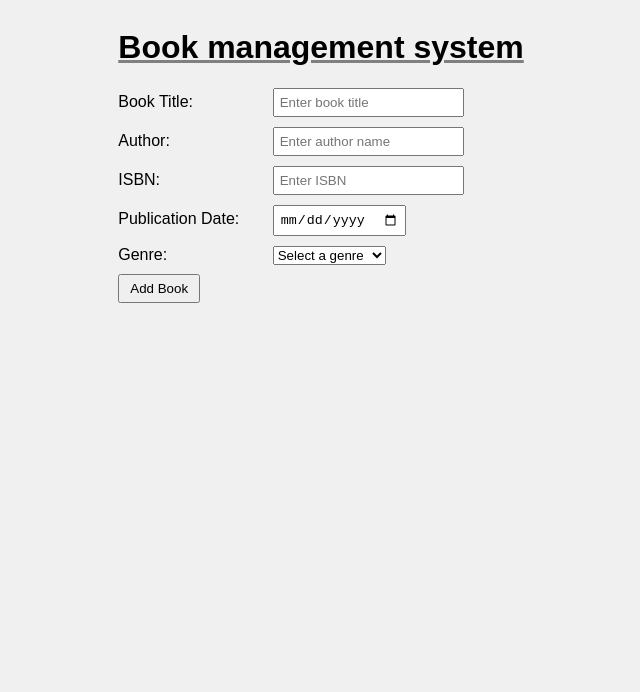
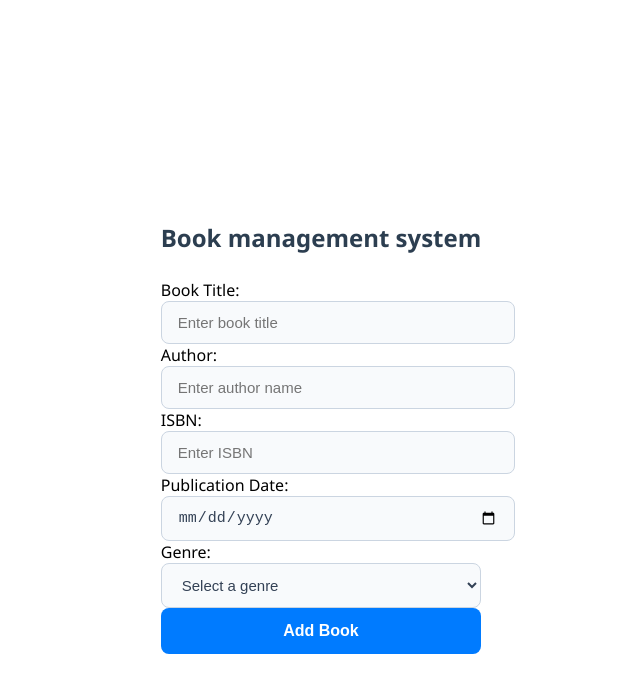
Before and after one commit to bishalbhandari-art/BMS, a plain HTML site: page index.html in a window 1280 px wide. Shown: the whole page, without its empty margins (319-959 px from the left). Drawn offline with Linux system fonts and the light colour scheme.

Commit message:
minor changes

```diff
--- a/index.css
+++ b/index.css
@@ -1,23 +1,44 @@
 body {
-  background-color: #f0f0f0;
-  font-family: Arial, sans-serif;
-    display: flex;
-    justify-content: center;
-    align-items: center;
+  background-color: linear-gradient(135deg, #e0e8f5 0%, #f9f9f9 100%);
+  font-family: "Segoe UI", Tahoma, Geneva, Verdana, sans-serif;
+  min-height: 100vh;
+  display: flex;
+  justify-content: center;
+  align-items: center;
+  padding: 20px;
 }
-label {
-  display: inline-block;
-  width: 150px;
-  margin-bottom: 10px;
-}
-input{
-  padding: 5px;
-  margin-bottom: 10px;
+h2 {
+  text-align: center;
+  margin-bottom: 25px;
+  font-weight: 700;
+  color: #2c3e50;
 }
 button {
-  padding: 5px 10px;
+  width: 100%;
+  padding: 14px;
+  background-color: #007bff;
+  color: white;
+  border: none;
+  border-radius: 8px;
+  font-size: 16px;
+  font-weight: bold;
+  cursor: pointer;
 }
-h1{
-    text-decoration: underline;
-    text-decoration-color: gray;
+input[type="text"],
+input[type="date"],
+select {
+  width: 100%;
+  padding: 12px 16px;
+  font-size: 15px;
+  color: #334155;
+  background-color: #f8fafc;
+  border: 1px solid #cbd5e1;
+  border-radius: 8px;
+  outline: none;
 }
+input[type="text"]:focus,
+input[type="date"]:focus,
+select:focus {
+  border-color: #3b82f6;
+  box-shadow: 0 0 0 4px rgba(79, 70, 229, 0.1);
+}
--- a/index.html
+++ b/index.html
@@ -8,7 +8,7 @@
   </head>
   <body>
     <div>
-      <h1>Book management system</h1>
+      <h2>Book management system</h2>
       <form id="Bookform">
         <label>Book Title:</label>
         <input type="text" placeholder="Enter book title" />
@@ -34,5 +34,6 @@
         <button type="submit">Add Book</button>
       </form>
     </div>
+    <script src="index.js"></script>
   </body>
 </html>
```
Also changed, not shown: index.js (added).
